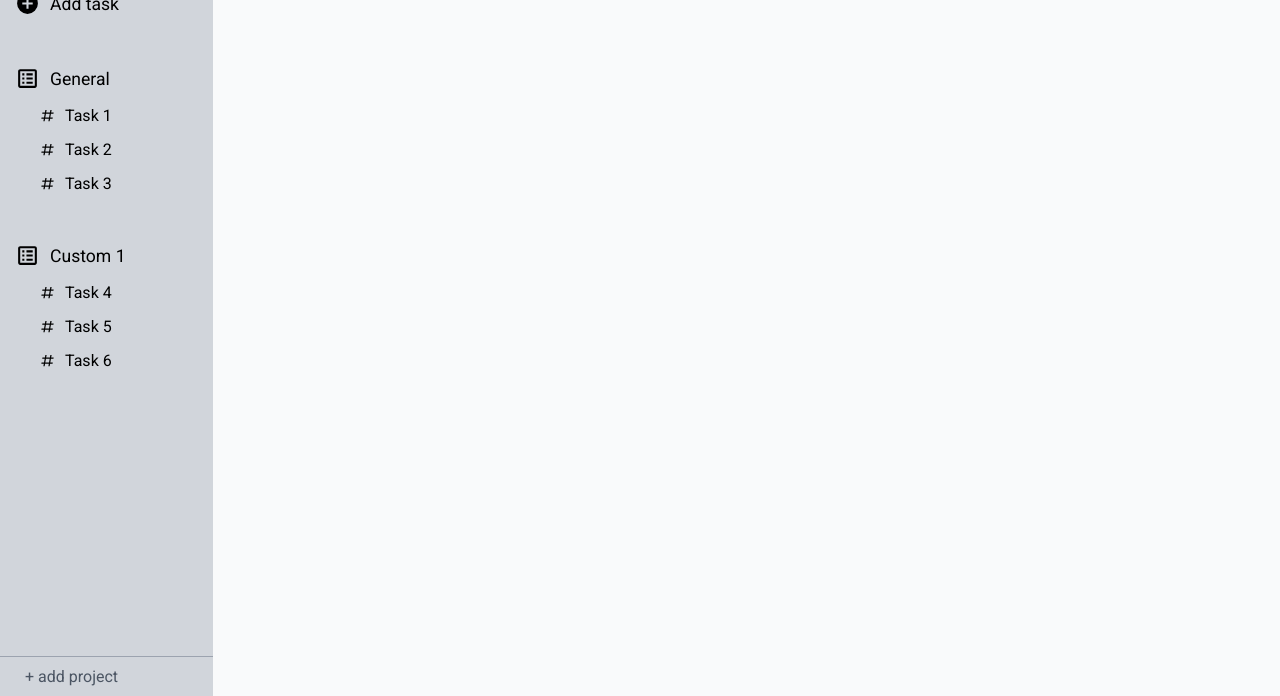
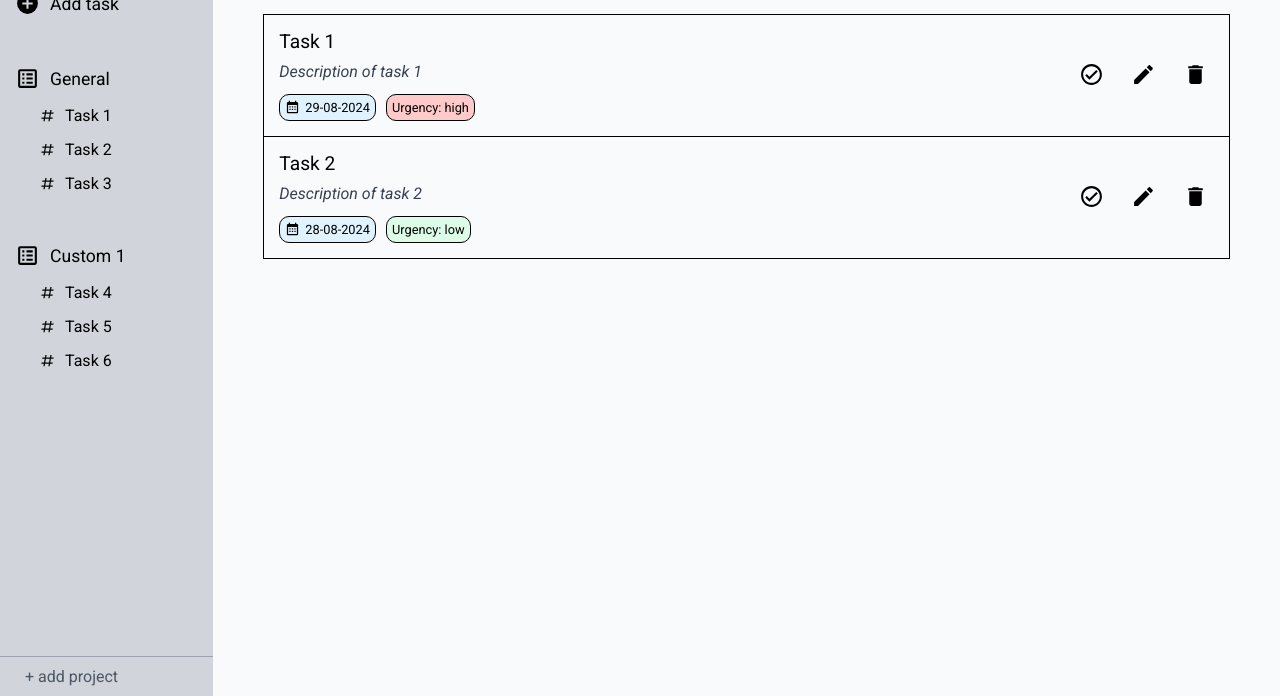
Before and after one commit to Bhrevelec/OdinToDo, a website built with webpack: page src/index.html in a window 1280 px wide. Shown: the part 104-800 px from the top of the page. Built offline with nearby package versions, Linux system fonts and the light colour scheme.

Commit message:
finalized mockup

```diff
--- a/src/index.html
+++ b/src/index.html
@@ -73,6 +73,66 @@
         <p>+ add project</p>
       </div>
     </div>
-    <div class="content"></div>
+    <div class="content">
+      <h1>General</h1>
+      <div class="list-container">
+        <div class="list-item">
+          <div class="list-item-top-left">
+            <p>Task 1</p>
+          </div>
+          <div class="list-item-top-right">
+            <button class="list-item-button">
+              <img src="assets/check-circle-outline.svg" alt="" />
+            </button>
+            <button class="list-item-button">
+              <img src="assets/pencil.svg" alt="" />
+            </button>
+            <button class="list-item-button">
+              <img src="assets/delete.svg" alt="" />
+            </button>
+          </div>
+          <div class="list-item-bottom-left">
+            <p>Description of task 1</p>
+          </div>
+          <div class="list-item-bottom-bottom-left">
+            <div class="deadline">
+              <img src="assets/calendar-month.svg" alt="" />
+              <p>29-08-2024</p>
+            </div>
+            <div class="urgency high">
+              <p>Urgency: high</p>
+            </div>
+          </div>
+        </div>
+        <div class="list-item">
+          <div class="list-item-top-left">
+            <p>Task 2</p>
+          </div>
+          <div class="list-item-top-right">
+            <button class="list-item-button">
+              <img src="assets/check-circle-outline.svg" alt="" />
+            </button>
+            <button class="list-item-button">
+              <img src="assets/pencil.svg" alt="" />
+            </button>
+            <button class="list-item-button">
+              <img src="assets/delete.svg" alt="" />
+            </button>
+          </div>
+          <div class="list-item-bottom-left">
+            <p>Description of task 2</p>
+          </div>
+          <div class="list-item-bottom-bottom-left">
+            <div class="deadline">
+              <img src="assets/calendar-month.svg" alt="" />
+              <p>28-08-2024</p>
+            </div>
+            <div class="urgency low">
+              <p>Urgency: low</p>
+            </div>
+          </div>
+        </div>
+      </div>
+    </div>
   </body>
 </html>
--- a/src/style.css
+++ b/src/style.css
@@ -9,6 +9,11 @@ body {
 }
 
 p {
+  margin: 0;
+  padding: 0;
+}
+
+h1 {
   margin: 0;
   padding: 0;
 }
@@ -68,3 +73,98 @@ p {
   border-top: 1px solid #9ca3af;
   color: #4b5563;
 }
+
+/*CONTENT*/
+.content {
+  padding: 50px;
+}
+
+.list-container {
+  padding-top: 30px;
+}
+
+.list-item {
+  border: 1px solid black;
+  border-top: none;
+  padding: 15px;
+  display: grid;
+  grid-template-columns: 8fr 1fr;
+  grid-template-rows: 1fr 1fr 1fr;
+  row-gap: 5px;
+}
+
+.list-item:first-child {
+  border-top: 1px solid black;
+}
+
+.list-item-button img {
+  height: 25px;
+}
+
+.list-item-button {
+  background: none;
+  border: none;
+}
+
+.list-item-button:hover {
+  cursor: pointer;
+}
+
+.list-item-top-right {
+  display: flex;
+  justify-content: flex-end;
+  gap: 15px;
+  grid-row: 1/4;
+  grid-column: 2/3;
+}
+
+.list-item-top-left {
+  font-size: 1.2em;
+}
+
+.list-item-bottom-left {
+  color: #374151;
+  font-style: italic;
+}
+
+.deadline img {
+  height: 15px;
+}
+
+.deadline {
+  display: flex;
+  gap: 5px;
+  justify-content: flex-start;
+  align-items: center;
+  border: 1px solid black;
+  border-radius: 10px;
+  width: max-content;
+  padding: 5px;
+  font-size: 0.8em;
+  background-color: #e0f2fe;
+}
+
+.urgency {
+  border: 1px solid black;
+  border-radius: 10px;
+  padding: 5px;
+  font-size: 0.8em;
+}
+
+.urgency.high {
+  background-color: #fecaca;
+}
+
+.urgency.medium {
+  background-color: #fef9c3;
+}
+
+.urgency.low {
+  background-color: #dcfce7;
+}
+
+.list-item-bottom-bottom-left {
+  display: flex;
+  gap: 10px;
+  align-items: center;
+}
```
Also changed, not shown: src/assets/check-circle-outline.svg (added), src/assets/delete.svg (added), src/assets/menu-down.svg (added), src/assets/pencil.svg (added).
